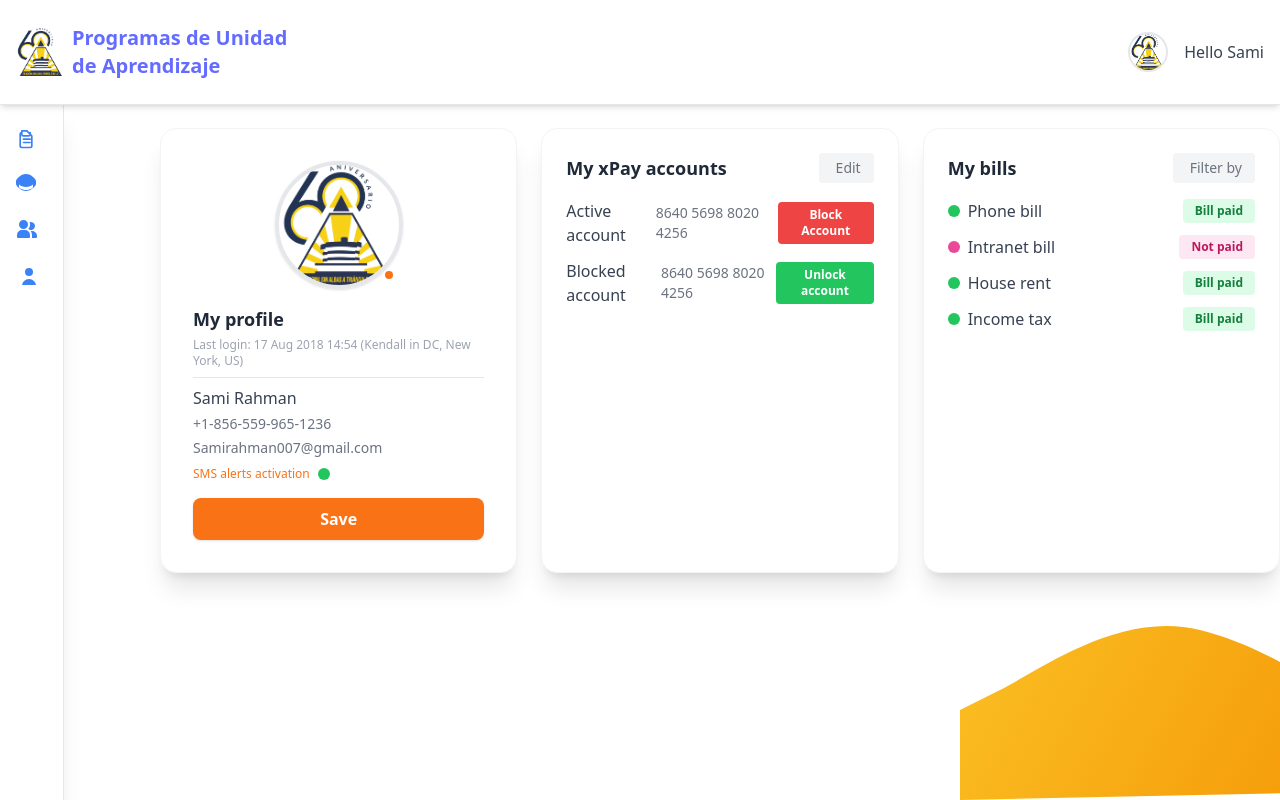
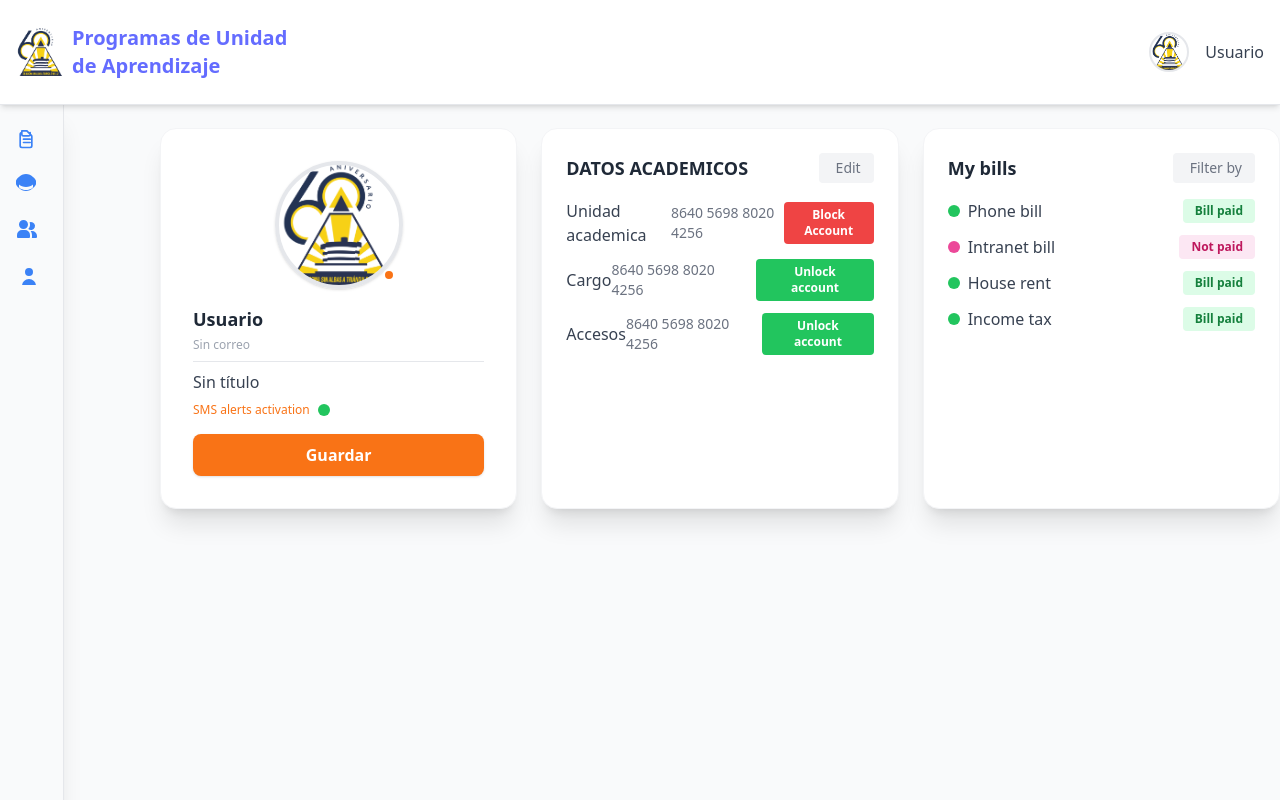
Before and after one commit to OskarAPP/PlaneacionPUA, a React (Vite) app in the folder frontend/: page /perfilusuario in a window 1280 px wide. Built offline with nearby package versions, Linux system fonts and the light colour scheme.

Commit message:
Modo oscuro
Modo oscuro

```diff
--- a/frontend/src/Perfil/PerfilUsuario.jsx
+++ b/frontend/src/Perfil/PerfilUsuario.jsx
@@ -7,6 +7,7 @@ const PerfilUsuario = () => {
   const [cuentaOpen, setCuentaOpen] = useState(false);
   const [fotoPerfil, setFotoPerfil] = useState(defaultAvatar);
   const [subiendo, setSubiendo] = useState(false);
+  const [docente, setDocente] = useState(null);
 
   // Cargar imagen de perfil al montar el componente
   useEffect(() => {
@@ -16,6 +17,18 @@ const PerfilUsuario = () => {
         .then(res => res.ok ? res.json() : null)
         .then(data => {
           if (data && data.url) setFotoPerfil(data.url);
+        });
+    }
+  }, []);
+
+  // Cargar datos del docente desde la API
+  useEffect(() => {
+    const user = JSON.parse(localStorage.getItem("user"));
+    if (user && user.id_docente) {
+      fetch(`http://localhost:8000/api/docente/${user.id_docente}`)
+        .then((res) => res.json())
+        .then((data) => {
+          if (data.success) setDocente(data.docente);
         });
     }
   }, []);
@@ -108,11 +121,19 @@ const PerfilUsuario = () => {
     }
   };
 
+  // Componente Row reutilizable
+  const Row = ({ label, value }) => (
+    <div className="flex items-center gap-4 mb-3">
+      <span className="w-32 font-medium text-gray-600">{label}:</span>
+      <span className="text-gray-800">{value}</span>
+    </div>
+  );
+
   return (
-    <div className="min-h-screen min-w-screen w-full h-full bg-white flex flex-row">
+    <div className="min-h-screen min-w-screen w-full h-full bg-gray-50 dark:bg-gray-900 flex flex-row">
       {/* SIDEBAR */}
       <aside
-        className={`fixed left-0 top-[104px] z-20 w-16 hover:w-64 h-[calc(100vh-78px)] transition-all duration-300 bg-white border-r border-gray-200 shadow-xl overflow-hidden`}
+        className={`fixed left-0 top-[104px] z-20 w-16 hover:w-64 h-[calc(100vh-78px)] transition-all duration-300 bg-gray-50 dark:bg-gray-900 border-r border-gray-200 dark:border-gray-800 shadow-xl overflow-hidden`}
         aria-label="Sidebar"
         onMouseLeave={handleSidebarMouseLeave}
       >
@@ -215,9 +236,9 @@ const PerfilUsuario = () => {
       </aside>
 
       {/* MAIN DASHBOARD */}
-      <div className="flex-1 min-h-screen flex flex-col bg-white ml-16 md:ml-40">
+      <div className="flex-1 min-h-screen flex flex-col bg-gray-50 dark:bg-gray-900 ml-16 md:ml-40">
         {/* Header */}
-        <header className="fixed top-0 left-0 right-0 z-50 flex items-center justify-between py-6 bg-white border-b shadow-md">
+        <header className="fixed top-0 left-0 right-0 z-50 flex items-center justify-between py-6 bg-white dark:bg-gray-950 border-b border-gray-200 dark:border-gray-800 shadow-md">
           <div>
             <a href="../PanelAcceso" className="flex items-center ms-4">
               <img
@@ -225,28 +246,28 @@ const PerfilUsuario = () => {
                 className="h-12 me-2"
                 alt="FDI"
               />
-              <span className="self-center text-xl font-semibold whitespace-nowrap">
+              <span className="self-center text-xl font-semibold whitespace-nowrap dark:text-white">
                 Programas de Unidad<br />de Aprendizaje
               </span>
             </a>
           </div>
           <div className="flex items-center gap-4">
-            <img src={usuario.foto} className="w-10 h-10 rounded-full object-cover border-2 border-gray-200" alt="avatar" />
-            <span className="text-gray-700 font-medium">Hello Sami</span>
-            <i className="fa fa-chevron-down text-gray-400" />
+            <img src={fotoPerfil} className="w-10 h-10 rounded-full object-cover border-2 border-gray-200 dark:border-gray-800" alt="avatar" />
+            <span className="text-gray-700 dark:text-gray-200 font-medium">{docente?.nombre || 'Usuario'}</span>
+            <i className="fa fa-chevron-down text-gray-400 dark:text-gray-300" />
           </div>
         </header>
 
         {/* Dashboard Content */}
-        <main className="flex-1 flex flex-col items-start justify-start bg-white px-0 pt-32 pb-16 w-full relative">
+        <main className="flex-1 flex flex-col items-start justify-start bg-gray-50 dark:bg-gray-900 px-0 pt-32 pb-16 w-full relative">
           <div className="w-full max-w-7xl ml-0 mr-0 grid grid-cols-1 md:grid-cols-3 gap-x-6 gap-y-40 mt-0">
             {/* Profile Card */}
-            <div className="bg-white rounded-2xl shadow-xl p-8 flex flex-col items-center col-span-1 md:col-span-1 border border-gray-100" style={{minWidth: 320}}>
+            <div className="bg-white dark:bg-gradient-to-br dark:from-gray-900 dark:via-gray-800 dark:to-gray-900 rounded-2xl shadow-xl p-8 flex flex-col items-center col-span-1 md:col-span-1 border border-gray-100 dark:border-gray-700 dark:shadow-2xl dark:shadow-blue-900/30" style={{minWidth: 320}}>
               <div className="relative mb-4">
                 <img
-                  src={usuario.foto}
+                  src={fotoPerfil}
                   alt="Foto de perfil"
-                  className="w-32 h-32 rounded-full object-cover border-4 border-gray-200 shadow"
+                  className="w-32 h-32 rounded-full object-cover border-4 border-gray-200 dark:border-blue-900 shadow"
                   onClick={handleFotoClick}
                   style={{ cursor: 'pointer' }}
                 />
@@ -258,73 +279,66 @@ const PerfilUsuario = () => {
                   onChange={handleFileChange}
                   disabled={subiendo}
                 />
-                <span className="absolute bottom-2 right-2 bg-orange-500 text-white rounded-full p-1 cursor-pointer text-xs border-2 border-white" onClick={handleFotoClick} title="Editar foto">
+                <span className="absolute bottom-2 right-2 bg-orange-500 text-white rounded-full p-1 cursor-pointer text-xs border-2 border-white dark:border-gray-900" onClick={handleFotoClick} title="Editar foto">
                   <i className="fa fa-pencil" />
                 </span>
               </div>
               <div className="w-full text-left">
-                <div className="font-semibold text-lg text-gray-800 mb-1">My profile</div>
-                <div className="text-xs text-gray-400 mb-2">{usuario.lastLogin}</div>
-                <div className="border-b border-gray-200 mb-2" />
-                <div className="text-base text-gray-700 font-medium mb-1">{usuario.nombre}</div>
-                <div className="text-sm text-gray-500 mb-1">{usuario.telefono}</div>
-                <div className="text-sm text-gray-500 mb-1">{usuario.correo}</div>
+                <div className="font-semibold text-lg text-gray-800 dark:text-white mb-1">{docente?.nombre || 'Usuario'}</div>
+                <div className="text-xs text-gray-400 dark:text-gray-300 mb-2">{docente?.correo || 'Sin correo'}</div>
+                <div className="border-b border-gray-200 dark:border-gray-700 mb-2" />
+                <div className="text-base text-gray-700 dark:text-gray-200 font-medium mb-1">{docente?.prefijo || 'Sin título'}</div>
+                <div className="text-sm text-gray-500 dark:text-gray-300 mb-1">{docente?.apellido_paterno || ''} {docente?.apellido_materno || ''}</div>
+                {/* Puedes agregar más datos aquí si lo deseas */}
                 <div className="flex items-center gap-2 mt-2">
                   <span className="text-xs text-orange-500">SMS alerts activation</span>
                   <span className="w-3 h-3 rounded-full bg-green-500 inline-block" />
                 </div>
-                <button className="mt-4 w-full bg-orange-500 text-white rounded-lg py-2 font-semibold shadow hover:bg-orange-600 transition">Save</button>
+                <button className="mt-4 w-full bg-orange-500 text-white rounded-lg py-2 font-semibold shadow hover:bg-orange-600 transition">Guardar</button>
               </div>
             </div>
             {/* xPay accounts */}
-            <div className="bg-white rounded-2xl shadow-xl p-6 flex flex-col col-span-1 border border-gray-100" style={{minWidth: 320}}>
+            <div className="bg-white dark:bg-gradient-to-br dark:from-gray-900 dark:via-gray-800 dark:to-gray-900 rounded-2xl shadow-xl p-6 flex flex-col col-span-1 border border-gray-100 dark:border-gray-700 dark:shadow-2xl dark:shadow-purple-900/30" style={{minWidth: 320}}>
               <div className="flex items-center justify-between mb-4">
-                <div className="font-semibold text-lg text-gray-800">My xPay accounts</div>
-                <button className="bg-gray-100 rounded px-3 py-1 text-gray-500 text-sm flex items-center gap-1"><i className="fa fa-pencil" /> Edit</button>
+                <div className="font-semibold text-lg text-gray-800 dark:text-white">DATOS ACADEMICOS</div>
+                <button className="bg-gray-100 dark:bg-gray-800 rounded px-3 py-1 text-gray-500 dark:text-gray-300 text-sm flex items-center gap-1"><i className="fa fa-pencil" /> Edit</button>
               </div>
               <div className="flex flex-col gap-3">
                 <div className="flex items-center justify-between">
-                  <span className="text-gray-700">Active account</span>
-                  <span className="text-gray-500 text-sm">8640 5698 8020 4256</span>
+                  <span className="text-gray-700 dark:text-gray-200">Unidad academica</span>
+                  <span className="text-gray-500 dark:text-gray-300 text-sm">8640 5698 8020 4256</span>
                   <button className="bg-red-500 text-white rounded px-3 py-1 text-xs font-semibold ml-2">Block Account</button>
                 </div>
                 <div className="flex items-center justify-between">
-                  <span className="text-gray-700">Blocked account</span>
-                  <span className="text-gray-500 text-sm">8640 5698 8020 4256</span>
+                  <span className="text-gray-700 dark:text-gray-200">Cargo</span>
+                  <span className="text-gray-500 dark:text-gray-300 text-sm">8640 5698 8020 4256</span>
+                  <button className="bg-green-500 text-white rounded px-3 py-1 text-xs font-semibold ml-2">Unlock account</button>
+                </div>
+                <div className="flex items-center justify-between">
+                  <span className="text-gray-700 dark:text-gray-200">Accesos</span>
+                  <span className="text-gray-500 dark:text-gray-300 text-sm">8640 5698 8020 4256</span>
                   <button className="bg-green-500 text-white rounded px-3 py-1 text-xs font-semibold ml-2">Unlock account</button>
                 </div>
               </div>
             </div>
             {/* My bills */}
-            <div className="bg-white rounded-2xl shadow-xl p-6 flex flex-col col-span-1 border border-gray-100" style={{minWidth: 320}}>
+            <div className="bg-white dark:bg-gradient-to-br dark:from-gray-900 dark:via-gray-800 dark:to-gray-900 rounded-2xl shadow-xl p-6 flex flex-col col-span-1 border border-gray-100 dark:border-gray-700 dark:shadow-2xl dark:shadow-yellow-900/30" style={{minWidth: 320}}>
               <div className="flex items-center justify-between mb-4">
-                <div className="font-semibold text-lg text-gray-800">My bills</div>
-                <button className="bg-gray-100 rounded px-3 py-1 text-gray-500 text-sm flex items-center gap-1"><i className="fa fa-filter" /> Filter by</button>
+                <div className="font-semibold text-lg text-gray-800 dark:text-white">My bills</div>
+                <button className="bg-gray-100 dark:bg-gray-800 rounded px-3 py-1 text-gray-500 dark:text-gray-300 text-sm flex items-center gap-1"><i className="fa fa-filter" /> Filter by</button>
               </div>
               <div className="flex flex-col gap-3">
                 {bills.map((bill, idx) => (
                   <div key={idx} className="flex items-center justify-between">
                     <div className="flex items-center gap-2">
                       <span className={`w-3 h-3 rounded-full ${bill.pagado ? 'bg-green-500' : 'bg-pink-500'}`}></span>
-                      <span className="text-gray-700">{bill.nombre}</span>
+                      <span className="text-gray-700 dark:text-gray-200">{bill.nombre}</span>
                     </div>
-                    <span className={`rounded px-3 py-1 text-xs font-semibold ml-2 ${bill.pagado ? 'bg-green-100 text-green-700' : 'bg-pink-100 text-pink-700'}`}>{bill.pagado ? 'Bill paid' : 'Not paid'}</span>
+                    <span className={`rounded px-3 py-1 text-xs font-semibold ml-2 ${bill.pagado ? 'bg-green-100 dark:bg-green-900 text-green-700 dark:text-green-300' : 'bg-pink-100 dark:bg-pink-900 text-pink-700 dark:text-pink-300'}`}>{bill.pagado ? 'Bill paid' : 'Not paid'}</span>
                   </div>
                 ))}
               </div>
             </div>
-          </div>
-          {/* Fondo decorativo inferior derecho */}
-          <div className="absolute right-0 bottom-0 z-0 pointer-events-none select-none">
-            <svg width="320" height="180" viewBox="0 0 320 180" fill="none" xmlns="http://www.w3.org/2000/svg">
-              <defs>
-                <linearGradient id="paint0_linear" x1="0" y1="0" x2="320" y2="180" gradientUnits="userSpaceOnUse">
-                  <stop offset="0%" stopColor="#FBBF24" />
-                  <stop offset="100%" stopColor="#F59E0B" />
-                </linearGradient>
-              </defs>
-              <path d="M0 90L40 70C80 50 160 -10 240 10C320 30 400 90 440 130L480 170L0 180V90Z" fill="url(#paint0_linear)" />
-            </svg>
           </div>
         </main>
       </div>
```
